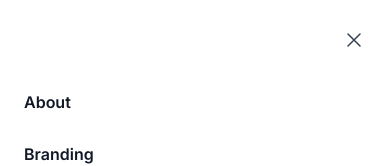
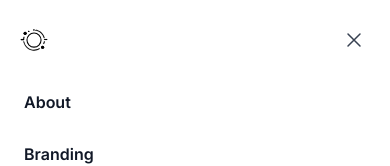
Before and after one commit to marxzzxx/brandflow, a Next.js app in the folder my-app/: page / in a window 390 px wide. Both pictures are taken after a click on the button "Open main menu". Shown: the top 166 px of the page. Built offline with nearby package versions, Linux system fonts and the light colour scheme.

Commit message:
Changes to mobile view

```diff
--- a/my-app/app/homepage/hero.tsx
+++ b/my-app/app/homepage/hero.tsx
@@ -15,15 +15,11 @@ export default function Hero() {
   return (
     <div className="bg-white">
       <header className="fixed top-0 left-1/2 transform -translate-x-1/2 mt-6 z-50 w-full max-w-4xl bg-white/70 backdrop-blur rounded-[32px] outline outline-black outline-2 lg:w-[600px] lg:max-w-4xl">
-        <nav aria-label="Global" className="flex justify-between items-center p-4 lg:px-8">
+        <nav aria-label="Global" className="flex justify-between items-center p-2 sm:p-4 lg:px-8">
           <div className="flex lg:flex-1">
             <a href="/" className="-m-1.5 p-1">
               <span className="sr-only">Your Company</span>
-              <img
-                alt="brandflow logo"
-                src="/brandflow_black.svg"
-                className="h-14 w-auto"
-              />
+              <img alt="brandflow logo" src="/brandflow_black.svg" className="h-14 w-auto" />
             </a>
           </div>
           <div className="flex lg:hidden">
@@ -44,17 +40,13 @@ export default function Hero() {
             ))}
           </div>
         </nav>
-        <Dialog open={mobileMenuOpen} onClose={setMobileMenuOpen} className="lg:hidden">
+        <Dialog open={mobileMenuOpen} onClose={() => setMobileMenuOpen(false)} className="lg:hidden">
           <div className="fixed inset-0 z-50" />
           <DialogPanel className="fixed inset-y-0 right-0 z-50 w-full overflow-y-auto bg-white px-6 py-6 sm:max-w-sm sm:ring-1 sm:ring-gray-900/10">
             <div className="flex items-center justify-between">
-              <a href="#" className="-m-1.5 py-1.5 pl-28">
+              <a href="/" className="-m-1.5 py-1.5">
                 <span className="sr-only">Your Company</span>
-                <img
-                  alt=""
-                  src=""
-                  className="h-8 w-auto"
-                />
+                <img alt="brandflow logo" src="/brandflow_black.svg" className="h-8 w-auto" />
               </a>
               <button
                 type="button"
@@ -73,6 +65,7 @@ export default function Hero() {
                     key={item.name}
                     href={item.href}
                     className="-mx-3 block rounded-lg px-3 py-2 text-base font-semibold leading-7 text-gray-900 hover:bg-gray-50"
+                    onClick={() => setMobileMenuOpen(false)} // Close the dialog
                   >
                     {item.name}
                   </a>
@@ -83,7 +76,6 @@ export default function Hero() {
           </DialogPanel>
         </Dialog>
       </header>
-
 
       <div className="relative isolate px-6 pt-14 lg:px-8">
         <div className="mx-auto max-w-2xl py-28 sm:py-36 lg:py-40">
```
Lines whose indentation alone changed are shown as unchanged.
